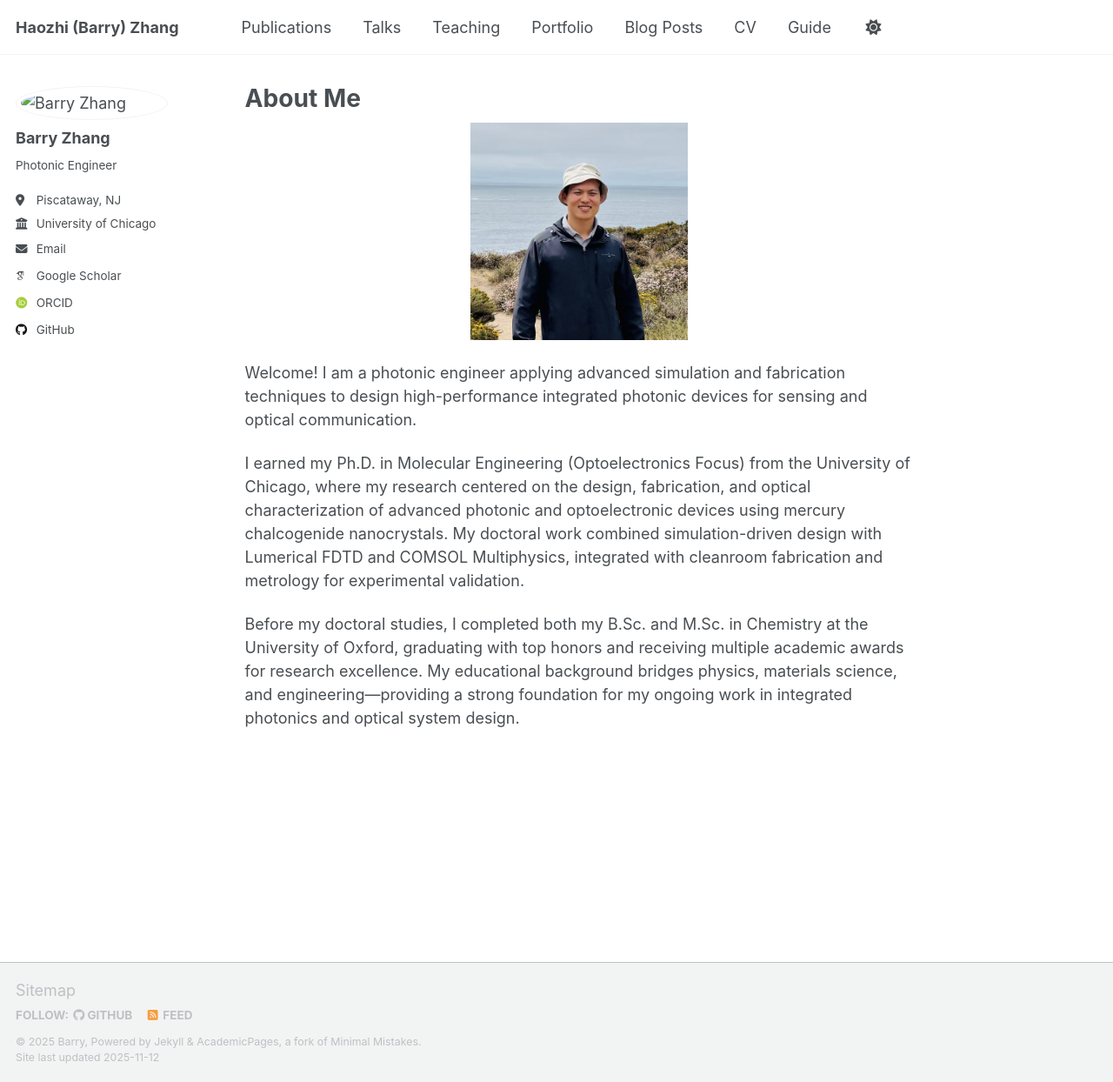
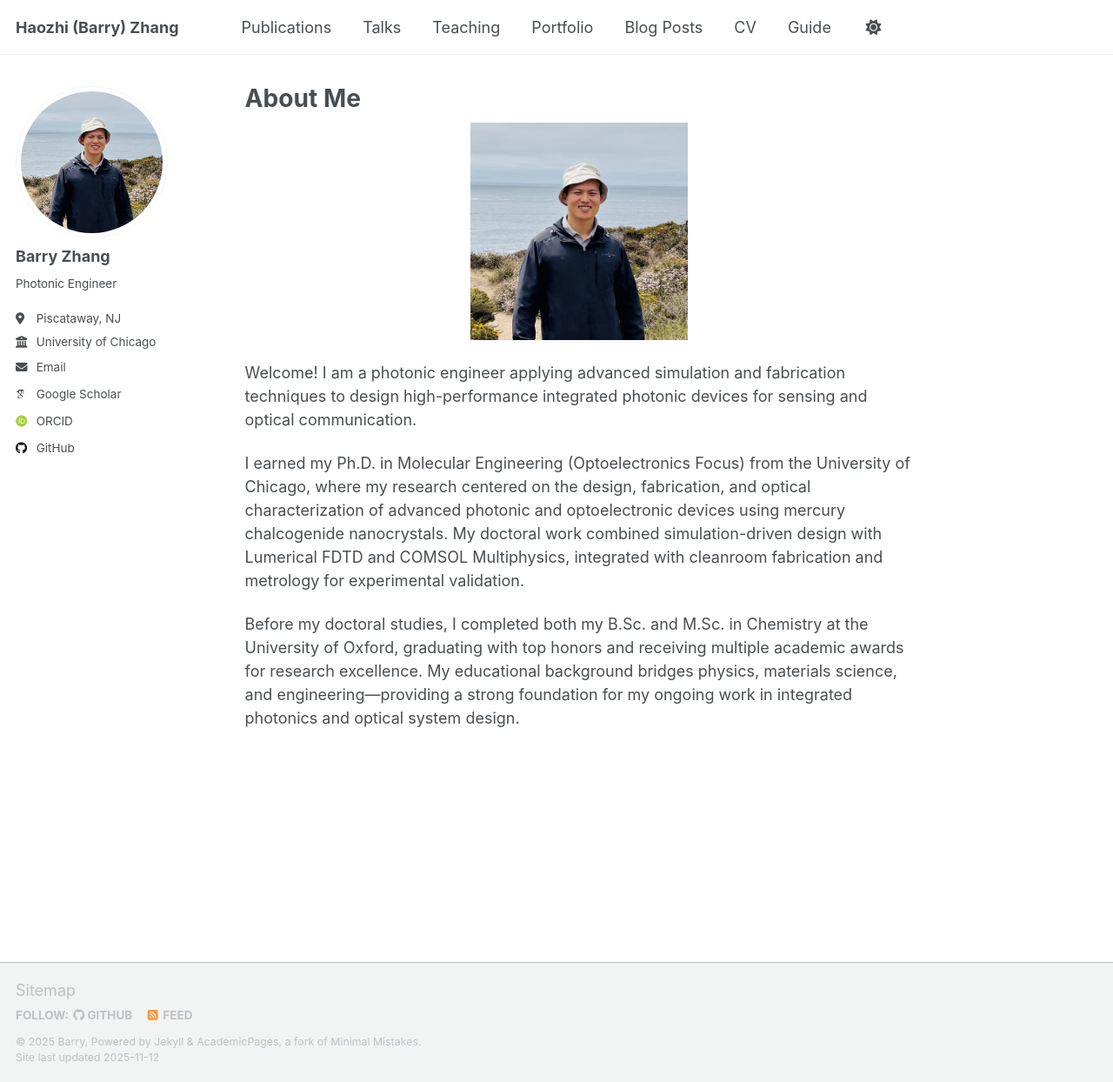
Before and after one commit to barryhzzhang/barryhzzhang.github.io, a Jekyll site: the page built from _pages/about.md, in a window 1280 px wide and 1244 px high. Shown: the whole window at 87% size. Built offline with Jekyll 4.4.1, drawn with Linux system fonts in a browser that asks for light colours; some web fonts are replaced; a script that is not in the unit is left out.

Commit message:
Update _config.yml

```diff
--- a/_config.yml
+++ b/_config.yml
@@ -12,18 +12,18 @@ site_theme               : "default" # Currently available options are "default"
 title                    : "Haozhi (Barry) Zhang"
 title_separator          : "-"
 name                     : &name "Barry"
-description              : &description "Your Name's academic portfolio"   # Update this with a general description of your site, this is the default if not overridden by a page
-url                      : https://academicpages.github.io # The base hostname & protocol for your site e.g. "https://[your GitHub username].github.io",
+description              : &description "Barry's academic portfolio"   # Update this with a general description of your site, this is the default if not overridden by a page
+url                      : https://barryhzzhang.github.io # The base hostname & protocol for your site e.g. "https://[your GitHub username].github.io",
                                                            # or if you already have some other page hosted on Github then use "https://[your GitHub username].github.io/[Your Repo Name]"
 baseurl                  : "" # the subpath of your site, e.g. "/blog"
-repository               : "academicpages/academicpages.github.io"
+repository               : "barryhzzhang/barryhzzhang.github.io"
 
 # Site Author - The following control what appear as part of the author content on the side bar.
 #               If a field is blank the icon and link will not appear, otherwise it will be shown.
 #               Additional customization can be done by editing /_includes/author-profile.html
 author:
   # Biographic information
-  avatar           : "/images/profile.png"
+  avatar           : "profile.png"
   name             : "Barry Zhang"
   pronouns         : # example: "she/her"
   bio              : "Photonic Engineer"
```
Also changed, not shown: images/Photo.jpg (deleted), images/Photo.png (deleted).
